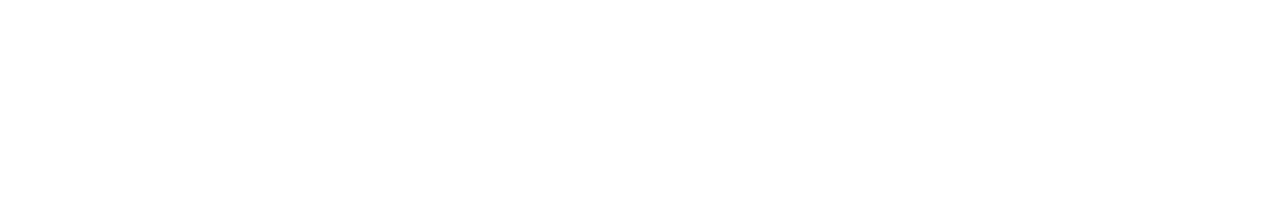
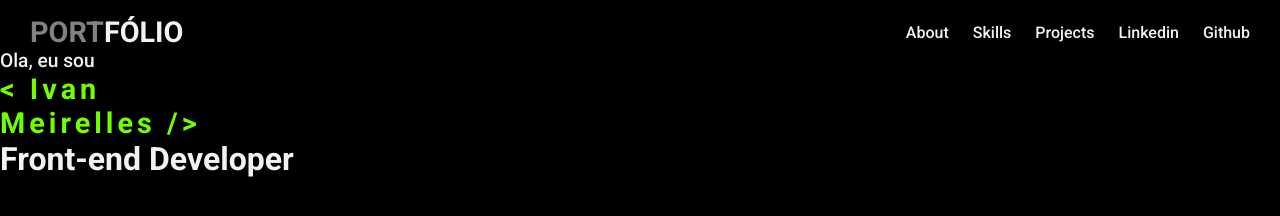
Before and after one commit to IvanMeirellesGit/portifolio-ivan-meirelles, a plain HTML site: page index.html in a window 1280 px wide. Drawn offline with Linux system fonts and the light colour scheme.

Commit message:
nav completo

```diff
--- a/index.html
+++ b/index.html
@@ -8,6 +8,30 @@
     <script src="script/script.js" defer></script>
 </head>
 <body>
+    <div class="caixa-principal">
+        <nav>
+            <header>
+                <h2 class="portifolio"><span>PORT</span>FÓLIO</h2>
+            </header>
+
+            <ul class="menu">
+                <li><a href="#">About</a></li>
+                <li><a href="#">Skills</a></li>
+                <li><a href="#">Projects</a></li>
+                <li><a href="#">Linkedin</a></li>
+                <li><a href="#">Github</a></li>
+            </ul>
+
+        </nav>
+
+        <section class="apresentacao">
+            <p>Ola, eu sou</p>
+            <h2>< Ivan</h2>
+            <h2>Meirelles /></h2>
+            <h1>Front-end Developer</h1>
+
+        </section>
+    </div>
 
 </body>
 </html>
--- a/style/style.css
+++ b/style/style.css
@@ -0,0 +1,69 @@
+@import url('https://fonts.googleapis.com/css2?family=Roboto:ital,wght@0,100;0,300;0,400;0,500;0,700;0,900;1,100;1,300;1,400;1,500;1,700;1,900&display=swap');
+
+*{
+    margin: 0;
+    padding: 0;
+    box-sizing: border-box;
+}
+
+.caixa-principal {
+    height: 100vh;
+    width: 100%;
+    background-color: black;
+}
+
+nav {
+display: flex;
+align-items: center;
+justify-content: space-between;
+padding-top: 15px;
+padding-left: 30px;
+padding-right: 30px;
+}
+.portifolio {
+    font-family: 'Roboto', sans-serif;
+    font-size: 1.8em;
+    font-weight: 700;
+    color: #f2f2f2;
+}
+.portifolio span {
+    color: #828282;
+ }
+
+li {
+    display: inline-block;
+    margin-left: 20px;
+}
+
+li a{
+    font-family: 'Roboto', sans-serif;
+    font-size: 1em;
+    font-weight: 500;
+    text-decoration: none;
+    color: #f2f2f2;
+}
+li a:hover{
+    color: #70FF00;
+    transition: 0.8s;
+}
+
+.apresentacao p {
+    font-family: 'Roboto', sans-serif;
+    font-size: 1.2em;
+    color: #f2f2f2;
+    font-weight: 500;
+ }
+
+.apresentacao h1 {
+    font-family: 'Roboto', sans-serif;
+    font-size: 2em;
+    font-weight: 700;
+    color: #f2f2f2;
+ }
+.apresentacao h2 {
+    font-family: 'Roboto', sans-serif;
+    font-size: 1.8em;
+    font-weight: 700;
+    color: #70FF00;
+    letter-spacing: 4px;
+ }
```
